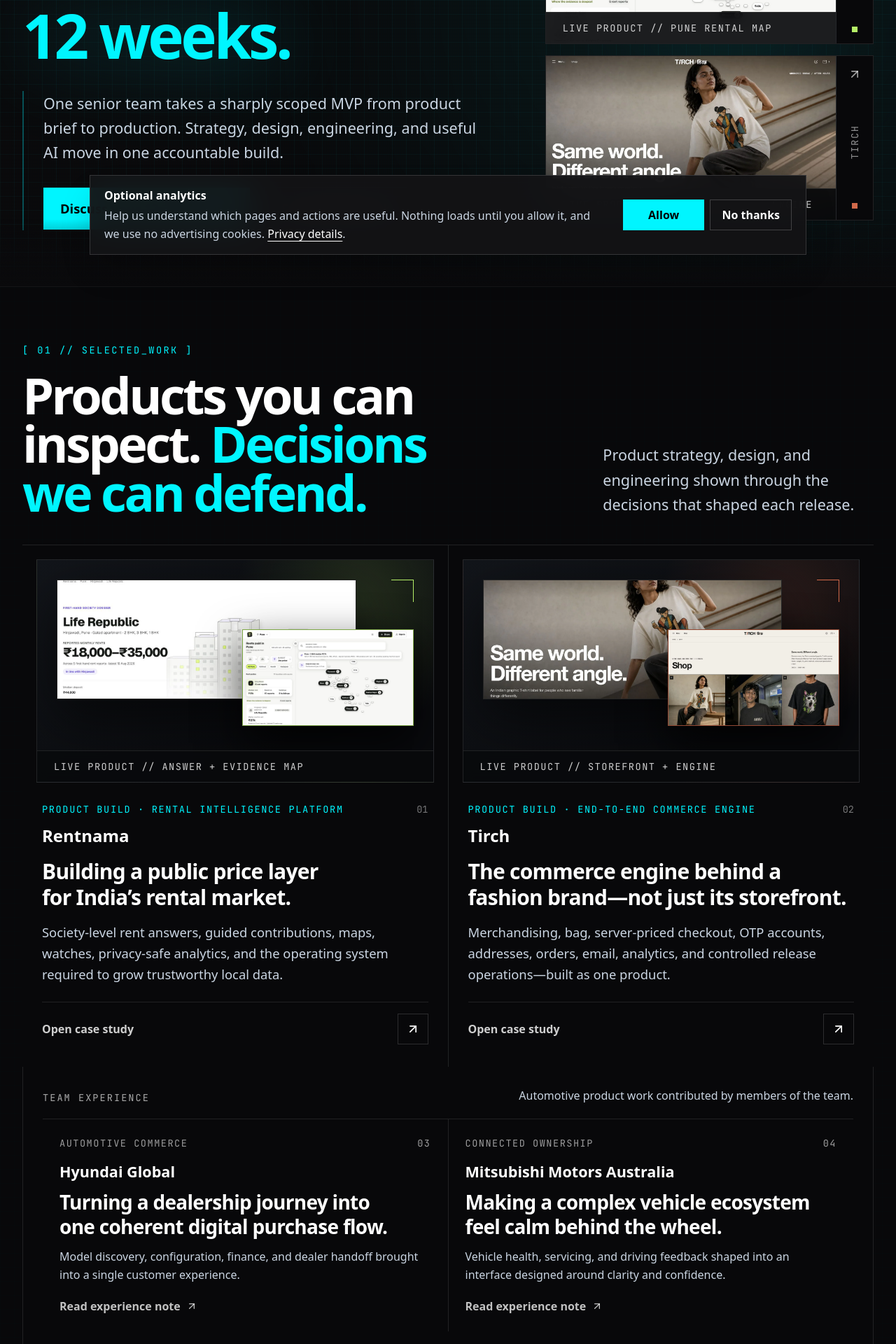
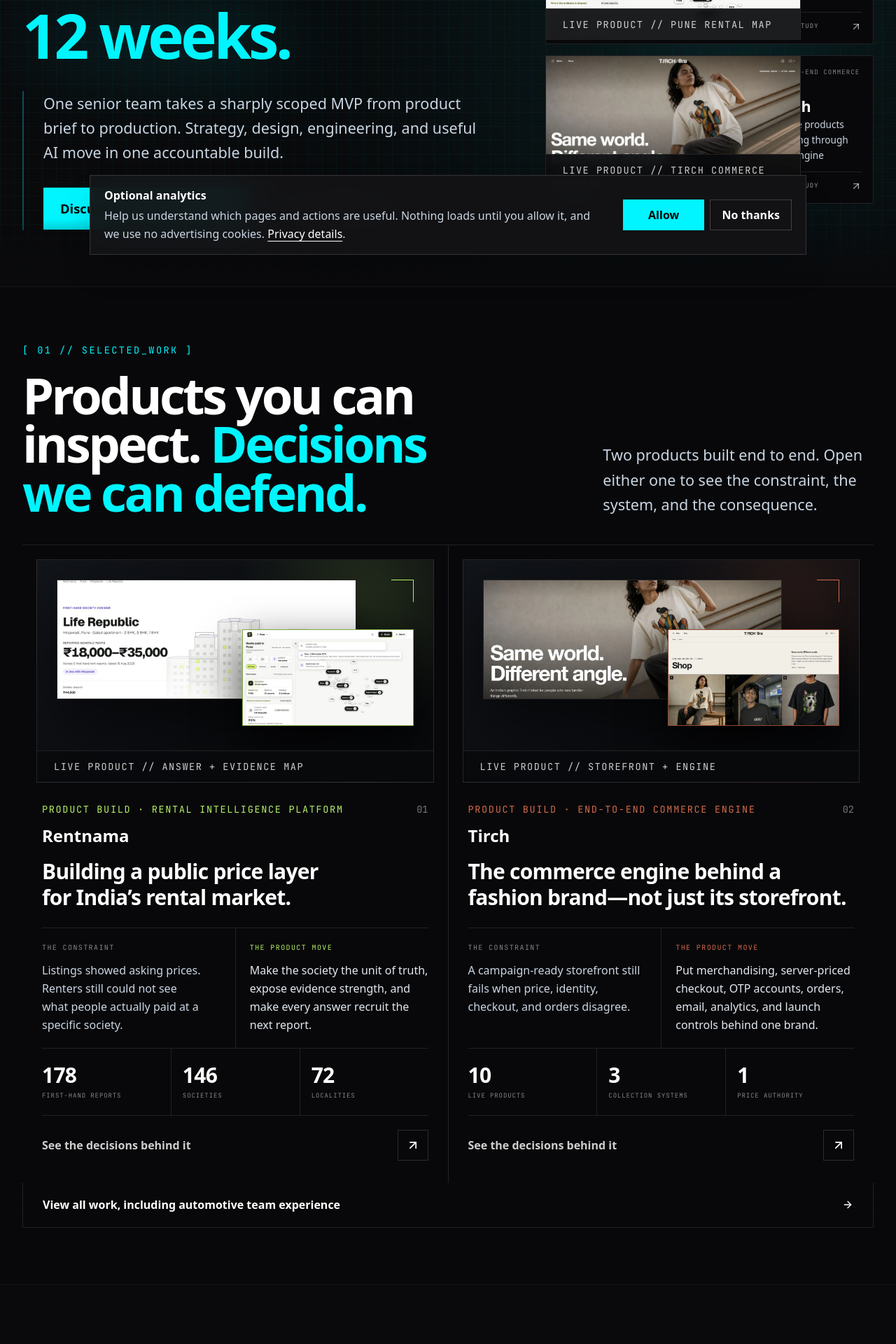
Before and after one commit to aakarshraaj/userhood, a React (Vite) app: page / in a window 1280 px wide. Shown: the part 420-2340 px from the top of the page at 70% size. Built offline with nearby package versions, Linux system fonts and the light colour scheme; a web font is replaced by a local one.

Commit message:
feat: sharpen homepage work handoff

```diff
--- a/src/components/Hero.tsx
+++ b/src/components/Hero.tsx
@@ -10,6 +10,7 @@
 const proofProjects: Array<{
   name: string;
   category: string;
+  proof: string;
   link: string;
   accent: string;
   media: ProjectMediaSpec;
@@ -17,6 +18,7 @@
   {
     name: "Rentnama",
     category: "Rental intelligence platform",
+    proof: "178 first-hand reports across 146 societies",
     link: "/case-study/rentnama",
     accent: "#b5ef67",
     media: {
@@ -31,6 +33,7 @@
   {
     name: "Tirch",
     category: "End-to-end commerce engine",
+    proof: "10 live products running through one engine",
     link: "/case-study/tirch",
     accent: "#d2694a",
     media: {
@@ -110,10 +113,10 @@
           <aside className="hidden lg:col-span-5 lg:block" aria-label="Selected product work">
             <div className="mb-5 flex items-end justify-between border-b border-white/10 pb-4">
               <div>
-                <div className="font-mono text-xs uppercase tracking-[0.18em] text-primary">Selected work</div>
-                <p className="mt-2 text-sm text-slate-300">Recent product design and engineering.</p>
+                <div className="font-mono text-xs uppercase tracking-[0.18em] text-primary">Shipped product builds</div>
+                <p className="mt-2 text-sm text-slate-300">Two working products, opened up case by case.</p>
               </div>
-              <span className="font-mono text-xs text-white/45">02 BUILDS</span>
+              <span className="font-mono text-xs text-white/45">02 LIVE</span>
             </div>
 
             <div className="grid gap-4">
@@ -123,7 +126,7 @@
                   to={project.link}
                   aria-label={`Open the ${project.name} case study: ${project.category}`}
                   onClick={() => trackAnalyticsEvent("case_study_open", { source: "hero_proof", organisation: project.name })}
-                  className="group grid grid-cols-[minmax(0,1fr)_52px] border border-white/10 bg-[#08080a] transition-colors hover:border-white/25"
+                  className="group grid grid-cols-[minmax(0,1fr)_158px] border border-white/10 bg-[#08080a] transition-colors hover:border-white/25"
                 >
                   <ProjectMedia
                     project={project.name}
@@ -132,12 +135,18 @@
                     size="mini"
                     className="border-0 border-r border-white/10"
                   />
-                  <div className="flex flex-col items-center justify-between py-4">
-                    <ArrowUpRight className="h-5 w-5 text-white/60 transition-colors group-hover:text-primary" />
-                    <span className="-rotate-90 whitespace-nowrap font-mono text-xs uppercase tracking-[0.12em] text-white/55">
-                      {project.name}
-                    </span>
-                    <span className="h-2 w-2" style={{ backgroundColor: project.accent }} />
+                  <div className="flex min-w-0 flex-col justify-between p-4">
+                    <div>
+                      <div className="font-mono text-[9px] uppercase leading-relaxed tracking-[0.12em] text-white/50">{project.category}</div>
+                      <div className="mt-3 text-lg font-bold text-white transition-colors group-hover:text-primary">{project.name}</div>
+                    </div>
+                    <div>
+                      <p className="text-xs leading-relaxed text-slate-300">{project.proof}</p>
+                      <div className="mt-3 flex items-center justify-between border-t border-white/10 pt-3">
+                        <span className="font-mono text-[9px] uppercase tracking-[0.12em] text-white/55">Case study</span>
+                        <ArrowUpRight className="h-4 w-4 text-white/60 transition-all group-hover:-translate-y-0.5 group-hover:translate-x-0.5 group-hover:text-primary" />
+                      </div>
+                    </div>
                   </div>
                 </Link>
               ))}
--- a/src/components/SelectedWork.tsx
+++ b/src/components/SelectedWork.tsx
@@ -1,4 +1,5 @@
-import { ArrowUpRight } from "lucide-react";
+import type { CSSProperties } from "react";
+import { ArrowRight, ArrowUpRight } from "lucide-react";
 import { Link } from "react-router-dom";
 import { trackAnalyticsEvent } from "../utils/analytics";
 import ProjectMedia, { type ProjectMediaSpec } from "./ProjectMedia";
@@ -9,7 +10,13 @@
   category: string;
   relationship: "Product build" | "Team experience";
   title: string;
-  description: string;
+  description?: string;
+  problem?: string;
+  intervention?: string;
+  proof?: Array<{
+    value: string;
+    label: string;
+  }>;
   link: string;
   accent: string;
   media: ProjectMediaSpec;
@@ -22,8 +29,13 @@
     category: "Rental intelligence platform",
     relationship: "Product build",
     title: "Building a public price layer for India’s rental market.",
-    description:
-      "Society-level rent answers, guided contributions, maps, watches, privacy-safe analytics, and the operating system required to grow trustworthy local data.",
+    problem: "Listings showed asking prices. Renters still could not see what people actually paid at a specific society.",
+    intervention: "Make the society the unit of truth, expose evidence strength, and make every answer recruit the next report.",
+    proof: [
+      { value: "178", label: "first-hand reports" },
+      { value: "146", label: "societies" },
+      { value: "72", label: "localities" },
+    ],
     link: "/case-study/rentnama",
     accent: "#b5ef67",
     media: {
@@ -42,8 +54,13 @@
     category: "End-to-end commerce engine",
     relationship: "Product build",
     title: "The commerce engine behind a fashion brand—not just its storefront.",
-    description:
-      "Merchandising, bag, server-priced checkout, OTP accounts, addresses, orders, email, analytics, and controlled release operations—built as one product.",
+    problem: "A campaign-ready storefront still fails when price, identity, checkout, and orders disagree.",
+    intervention: "Put merchandising, server-priced checkout, OTP accounts, orders, email, analytics, and launch controls behind one brand.",
+    proof: [
+      { value: "10", label: "live products" },
+      { value: "3", label: "collection systems" },
+      { value: "1", label: "price authority" },
+    ],
     link: "/case-study/tirch",
     accent: "#d2694a",
     media: {
@@ -116,7 +133,7 @@
           </div>
 
           <p className="max-w-md text-base font-normal leading-relaxed text-slate-300 md:col-span-4 md:justify-self-end md:text-lg">
-            Product strategy, design, and engineering shown through the decisions that shaped each release.
+            Two products built end to end. Open either one to see the constraint, the system, and the consequence.
           </p>
         </div>
 
@@ -128,12 +145,13 @@
               onClick={() => trackAnalyticsEvent("case_study_open", { source: analyticsSource, organisation: item.organisation })}
               aria-label={`Read the ${item.organisation} ${item.relationship.toLowerCase()} case study`}
               className="group flex min-w-0 flex-col bg-[#08080a] p-4 transition-colors hover:bg-white/[0.025] md:p-5"
+              style={{ "--work-accent": item.accent } as CSSProperties}
             >
               <ProjectMedia project={item.organisation} media={item.media} accent={item.accent} compact />
 
               <div className="flex flex-1 flex-col px-1 pb-2 pt-6 md:px-2 md:pb-3 md:pt-7">
                 <div className="flex items-center justify-between gap-4">
-                  <div className="font-mono text-xs uppercase tracking-[0.12em] text-[var(--color-primary)]">
+                  <div className="font-mono text-xs uppercase tracking-[0.12em] text-[var(--work-accent)]">
                     {item.relationship} · {item.category}
                   </div>
                   <div className="font-mono text-xs text-white/45">{item.index}</div>
@@ -143,10 +161,28 @@
                 <h3 className="mt-4 max-w-2xl text-2xl font-bold leading-tight tracking-tight text-white transition-colors group-hover:text-primary md:text-3xl">
                   {item.title}
                 </h3>
-                <p className="mt-4 max-w-2xl text-base font-normal leading-relaxed text-slate-300">{item.description}</p>
+                <div className="mt-6 grid border-y border-white/10 sm:grid-cols-2">
+                  <div className="py-5 pr-0 sm:pr-5">
+                    <div className="font-mono text-[10px] uppercase tracking-[0.14em] text-white/50">The constraint</div>
+                    <p className="mt-3 text-sm leading-relaxed text-slate-300">{item.problem}</p>
+                  </div>
+                  <div className="border-t border-white/10 py-5 sm:border-l sm:border-t-0 sm:pl-5">
+                    <div className="font-mono text-[10px] uppercase tracking-[0.14em] text-[var(--work-accent)]">The product move</div>
+                    <p className="mt-3 text-sm leading-relaxed text-slate-200">{item.intervention}</p>
+                  </div>
+                </div>
 
-                <div className="mt-6 flex items-center justify-between border-t border-white/10 pt-4 text-sm font-bold text-white/80">
-                  <span>Open case study</span>
+                <dl className="grid grid-cols-3 border-b border-white/10">
+                  {item.proof?.map((signal) => (
+                    <div key={signal.label} className="py-5 pr-3 [&:not(:first-child)]:border-l [&:not(:first-child)]:border-white/10 [&:not(:first-child)]:pl-4">
+                      <dd className="text-2xl font-black tracking-tight text-white md:text-3xl">{signal.value}</dd>
+                      <dt className="mt-1 font-mono text-[9px] uppercase leading-relaxed tracking-[0.1em] text-white/50">{signal.label}</dt>
+                    </div>
+                  ))}
+                </dl>
+
+                <div className="mt-5 flex items-center justify-between text-sm font-bold text-white/80">
+                  <span>See the decisions behind it</span>
                   <span className="flex h-11 w-11 items-center justify-center border border-white/15 text-white transition-all group-hover:border-primary group-hover:bg-primary group-hover:text-black">
                     <ArrowUpRight className="h-5 w-5 transition-transform group-hover:translate-x-0.5 group-hover:-translate-y-0.5" />
                   </span>
@@ -156,6 +192,7 @@
           ))}
         </div>
 
+        {standalone ? (
           <div className="border-x border-b border-white/10 bg-[#08080a] p-5 md:p-7">
             <div className="grid gap-6 border-b border-white/10 pb-5 md:grid-cols-[0.75fr_1.25fr] md:items-end">
               <div className="font-mono text-xs uppercase tracking-[0.15em] text-white/65">
@@ -171,7 +208,7 @@
                 <Link
                   key={item.organisation}
                   to={item.link}
-                onClick={() => trackAnalyticsEvent("case_study_open", { source: standalone ? "work_page_team_experience" : "homepage_team_experience", organisation: item.organisation })}
+                  onClick={() => trackAnalyticsEvent("case_study_open", { source: "work_page_team_experience", organisation: item.organisation })}
                   aria-label={`Read the ${item.organisation} team experience case study`}
                   className="group flex flex-col bg-[#08080a] py-6 transition-colors hover:bg-white/[0.025] md:px-6"
                 >
@@ -191,6 +228,16 @@
               ))}
             </div>
           </div>
+        ) : (
+          <Link
+            to="/work"
+            onClick={() => trackAnalyticsEvent("selected_work_click", { source: "homepage_selected_work_footer" })}
+            className="group flex min-h-16 items-center justify-between border-x border-b border-white/10 bg-[#08080a] px-5 text-sm font-bold text-white transition-colors hover:border-primary hover:text-primary md:px-7"
+          >
+            <span>View all work, including automotive team experience</span>
+            <ArrowRight className="h-4 w-4 transition-transform group-hover:translate-x-1" />
+          </Link>
+        )}
 
       </div>
     </section>
```
Lines whose indentation alone changed are shown as unchanged.
